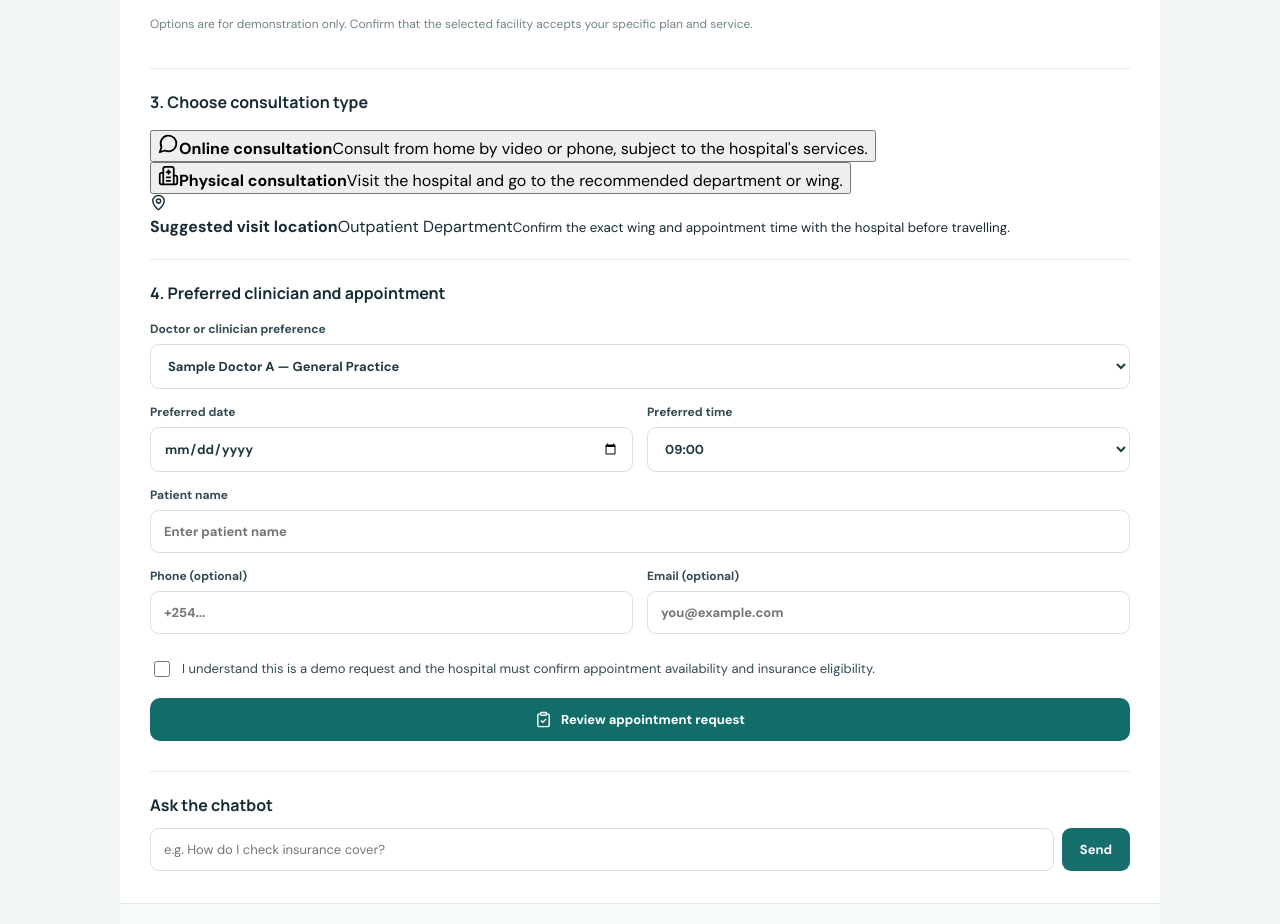
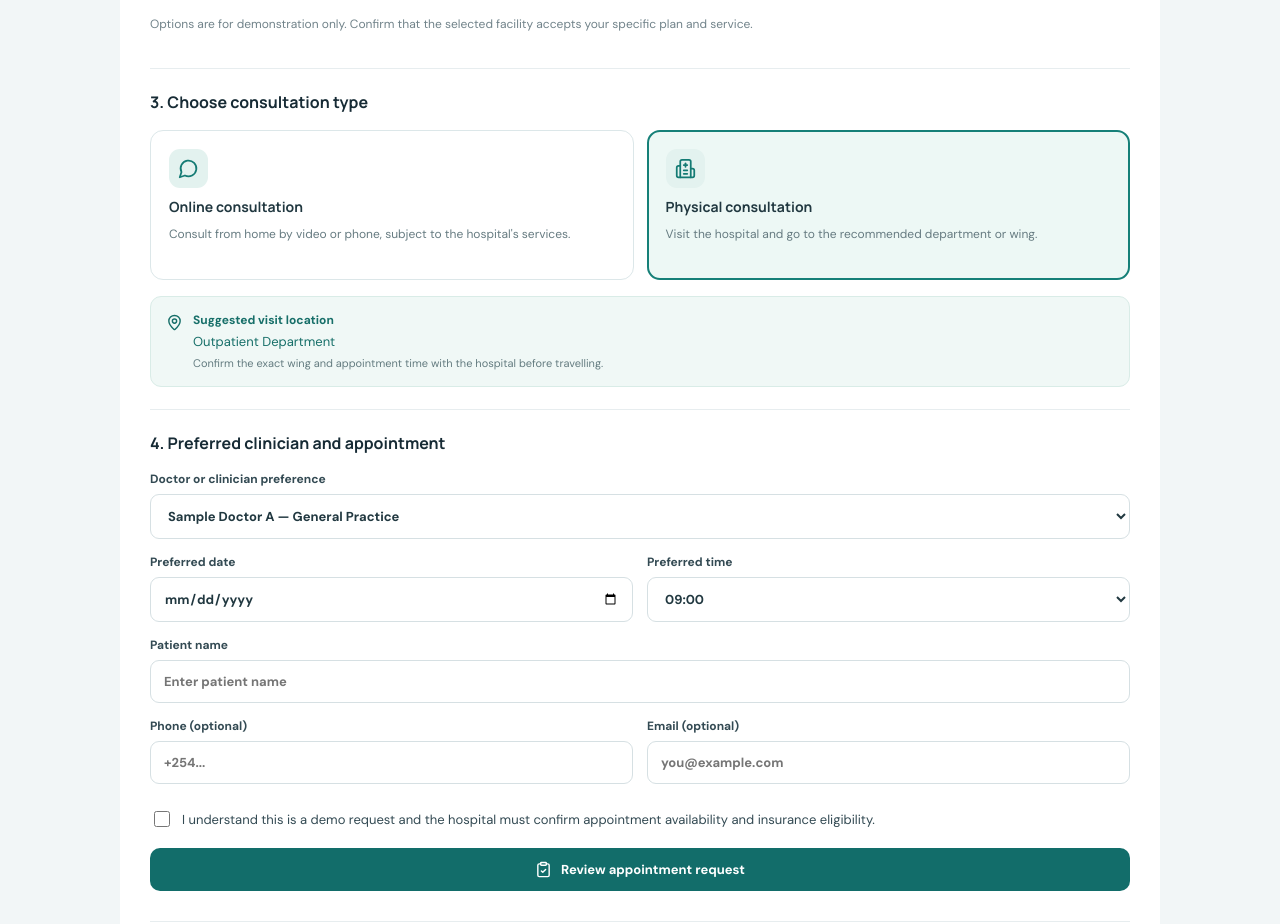
Before and after one commit to nyariana/Afyaqueue-Nairobi, a React (Vite) app: page / in a window 1280 px wide. Shown: the part 1426-2350 px from the top of the page. Built offline with nearby package versions, Linux system fonts and the light colour scheme.

Commit message:
Style online and physical consultation choices

```diff
--- a/src/styles.css
+++ b/src/styles.css
@@ -27,3 +27,22 @@ dl{margin:18px 0}dl div{display:flex;justify-content:space-between;gap:16px;padd
 .wing-list{border:1px solid #e0e9eb;border-radius:13px;overflow:hidden;margin-top:20px}.wing-row{width:100%;display:flex;align-items:center;justify-content:space-between;gap:12px;text-align:left;padding:15px 17px;border:0;border-bottom:1px solid #e8eeee;background:white;color:#203941}.wing-row:last-child{border-bottom:0}.wing-row:hover{background:#f4f9f8}.wing-row div{display:flex;flex-direction:column;gap:5px}.wing-row strong{font-size:13px}.wing-row span{font-size:11px;color:#71838a}.wing-row>svg{color:#7c9297;flex-shrink:0}
 footer{background:#f7fafb;border-top:1px solid #e2ebed;border-radius:0 0 20px 20px;padding:22px 30px;color:#71838a;font-size:11px;line-height:1.6}.footer-heading{display:flex;align-items:center;gap:8px;color:#38545c;font-size:12px;margin-bottom:8px}footer p{margin-bottom:10px}footer>span{font-size:10px;color:#91a0a4}
 @media(max-width:700px){.app-shell{margin:0 auto;padding:0}.hero{border-radius:0;padding:24px 20px}.tabs{padding:8px;gap:3px}.tab{flex:1;padding:10px 5px;font-size:11px;gap:5px}.panel{padding:22px 18px}.feature-row{gap:7px}.feature-row span{font-size:10px;padding:8px}.two-col,.staff-grid{grid-template-columns:1fr}.staff-card{padding:13px}.request-title{align-items:flex-start}footer{border-radius:0;padding:20px}.hero h1{margin-top:25px}.brand-name{font-size:16px}.brand-subtitle{font-size:10px}}
+
+
+.consultation-options{display:grid;grid-template-columns:1fr 1fr;gap:13px;margin:4px 0 16px}
+.consultation-card{display:flex;flex-direction:column;align-items:flex-start;gap:9px;text-align:left;padding:18px;border:1px solid #dce7e9;border-radius:13px;background:#fff;color:#213840;min-height:150px}
+.consultation-card:hover{border-color:#91c9c3;background:#f8fcfb}
+.consultation-card.selected{border:2px solid #168078;background:#edf8f5;padding:17px}
+.consultation-symbol{display:grid;place-items:center;width:39px;height:39px;border-radius:11px;background:#e3f2ef;color:#147b74}
+.consultation-card strong{font:700 14px Manrope,sans-serif}
+.consultation-card>span:last-child{font-size:12px;line-height:1.5;color:#667b81}
+.online-details{padding:15px;border:1px solid #e1ebed;background:#f8fbfb;border-radius:11px}
+.online-details label{margin-bottom:7px}
+.online-details .helper{margin:8px 0 0}
+.physical-details{display:flex;align-items:flex-start;gap:10px;padding:15px;border:1px solid #d9ece7;background:#f0f8f6;border-radius:11px;color:#176f69}
+.physical-details>svg{flex-shrink:0;margin-top:2px}
+.physical-details div{display:flex;flex-direction:column;gap:5px}
+.physical-details strong{font-size:12px}
+.physical-details span{font-size:13px}
+.physical-details small{font-size:11px;line-height:1.5;color:#647c80}
+@media(max-width:700px){.consultation-options{grid-template-columns:1fr}.consultation-card{min-height:0}}
```
